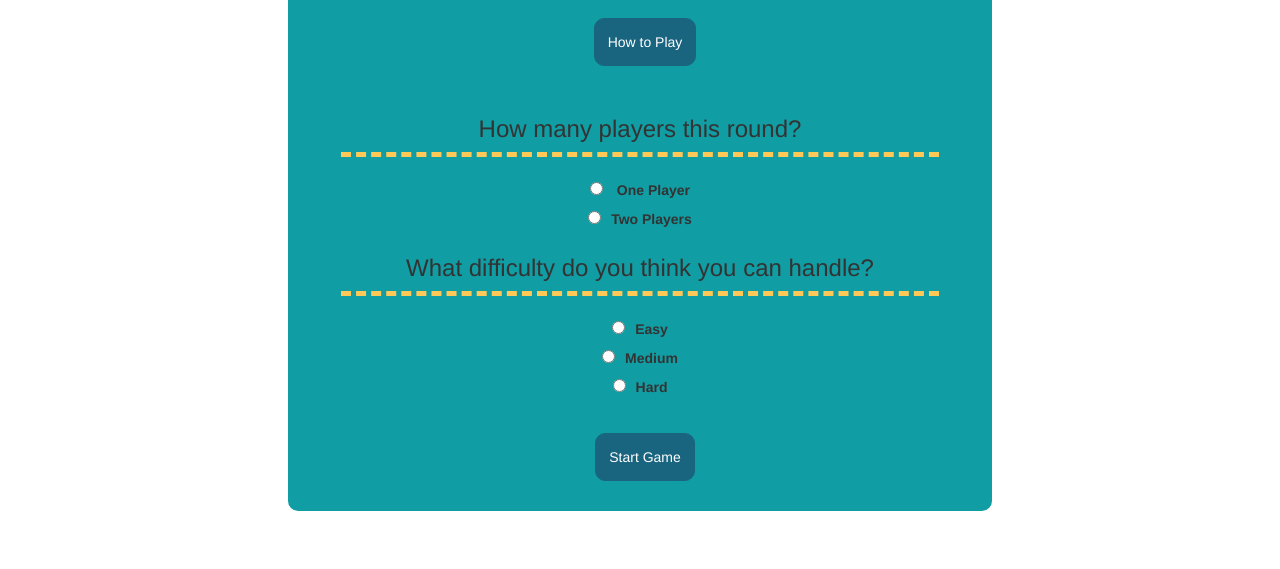
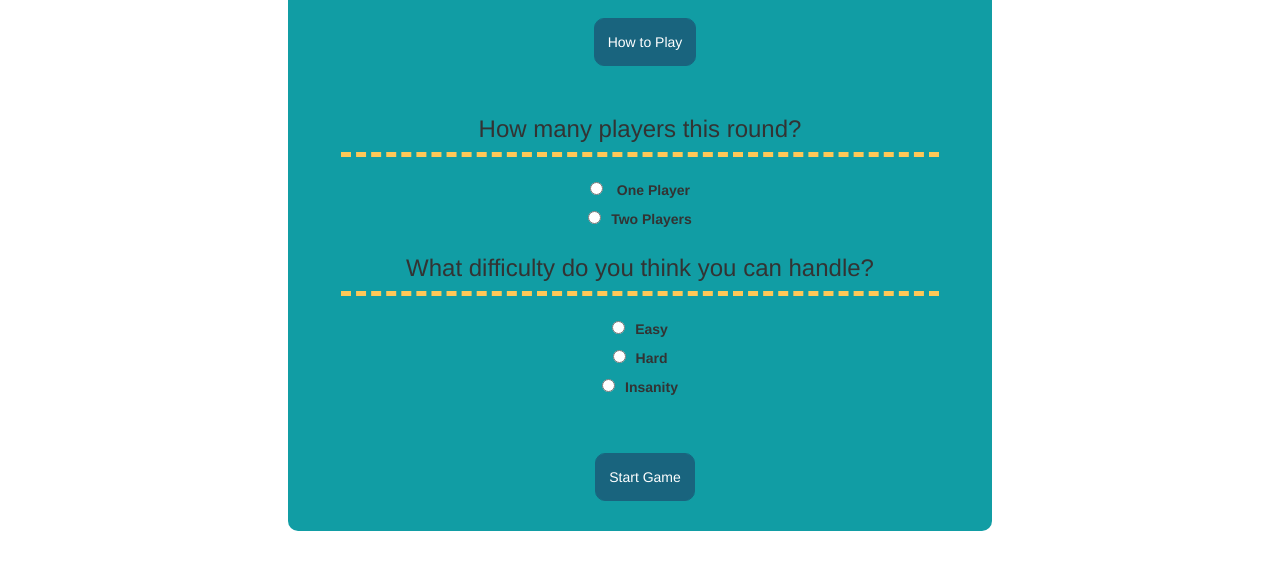
Before and after one commit to katdiese/sentences, a website: page src/index.html in a window 1280 px wide. Shown: the part 207-776 px from the top of the page. Drawn offline with nearby package versions, Linux system fonts and the light colour scheme.

Commit message:
brought up to date

```diff
--- a/src/index.html
+++ b/src/index.html
@@ -29,10 +29,11 @@
       <h3>What difficulty do you think you can handle?</h3>
       <label for="easy">
         <input type="radio" name="difficulty" id="easy" value="easy">Easy</label><br>
-      <label for="medium">
-        <input type="radio" name="difficulty" id="medium" value="medium">Medium</label><br>
+
       <label for="hard">
         <input type="radio" name="difficulty" id="hard" value="hard">Hard</label><br>
+      <label for="insanity">
+        <input type="radio" name="difficulty" id="insanity" value="insanity">Insanity</label><br><br>
       <button class="menuButton" id="startGame">Start Game</button>
     </div>
   </div>
```
